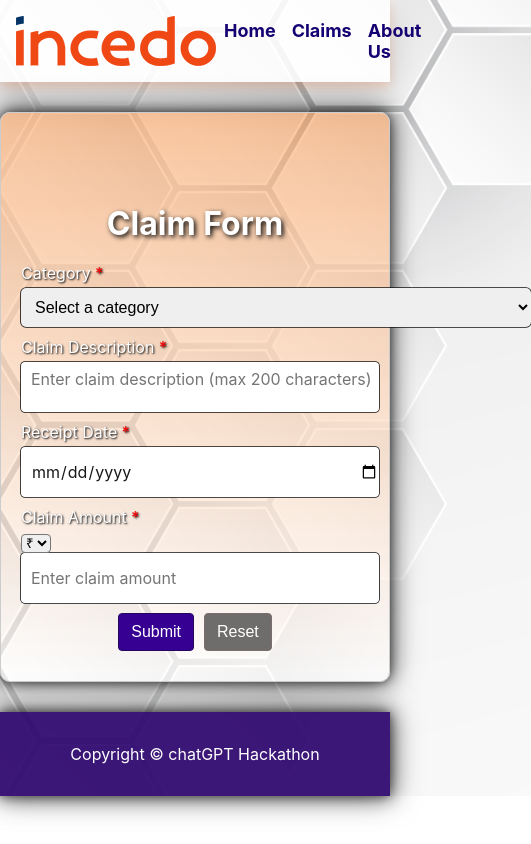
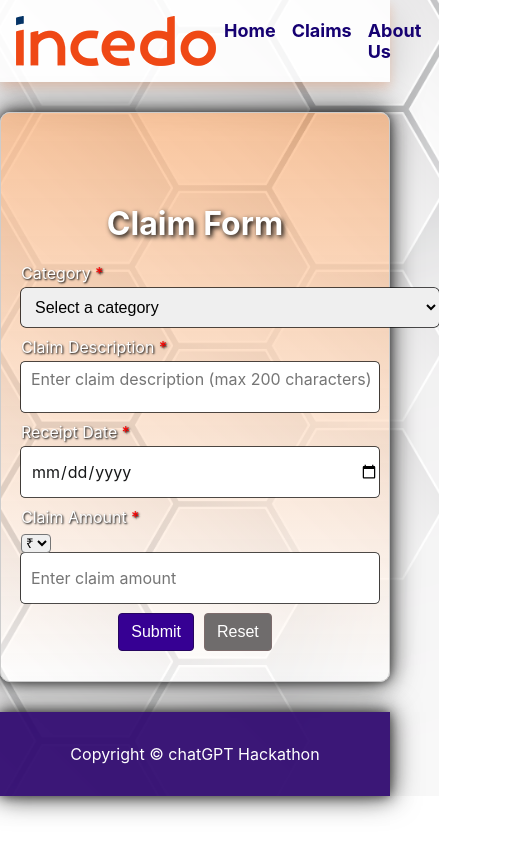
Before and after one commit to keshav1966/hackathon, a React (Create React App) app in the folder frontend/hackusecase/: page / in a window 390 px wide. Shown: the whole page, 531 px wide, since content can reach past the window. Built offline with nearby package versions, Linux system fonts and the light colour scheme.

Commit message:
Responsive

```diff
--- a/frontend/hackusecase/src/css/ClaimForm.css
+++ b/frontend/hackusecase/src/css/ClaimForm.css
@@ -60,9 +60,15 @@ body{
   font-size: 16px;
   padding: 10px;
   width: 100%;
-  min-width: 510px ;
+  min-width: 510px;
+  /* min-width: 510px ;418px */
   transition: all 0.2s ease-in-out;
 }
+@media screen and (max-device-width:640px), screen and (max-width:640px) {
+  #category{
+    min-width: 418px;
+  }
+  }
 
 select:focus {
   outline: none;
```
